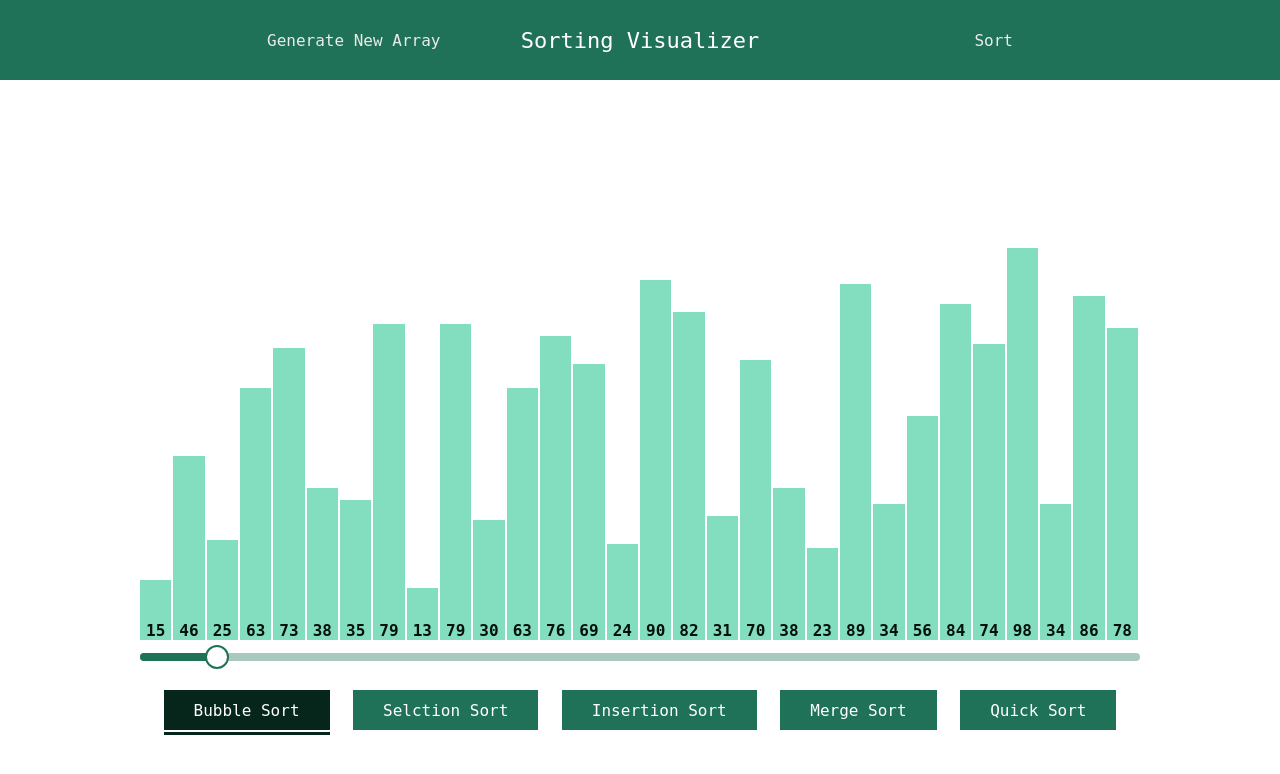
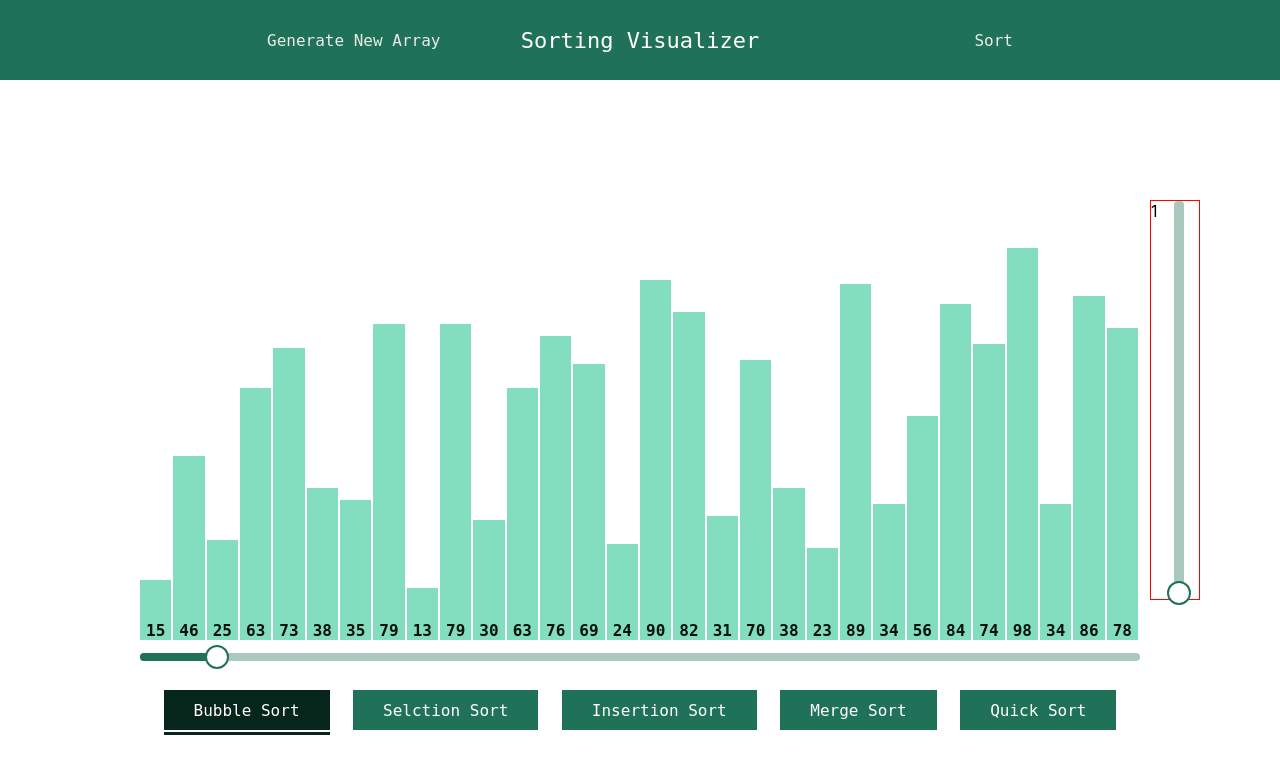
Before and after one commit to Subhash3/sorting-visualizer, a React (Create React App) app in the folder visualizer/: page / in a window 1280 px wide. Shown: the top 774 px of the page. Built offline with nearby package versions, Linux system fonts and the light colour scheme.

Commit message:
Separated out sorting-options and added a non-functional speed slider

```diff
--- /dev/null
+++ b/visualizer/src/components/SortingAlgoOptions/SortingAlgoOptions.tsx
@@ -0,0 +1,38 @@
+import React from 'react'
+import { sortingAlgos } from '../../utils/helpers'
+
+interface IFC_SortingAlgoOptionsProps {
+    sortingAlgo: string,
+    algoChangeHandler: React.MouseEventHandler<HTMLDivElement>
+}
+
+export default function SortingAlgoOptions({ sortingAlgo, algoChangeHandler }: IFC_SortingAlgoOptionsProps) {
+    return (
+        <div className="sort-algo-options">
+            <div
+                className={`sort-algo bubble ${sortingAlgo === sortingAlgos.BUBBLE_SORT ? "active" : ""}`}
+                data-value={sortingAlgos.BUBBLE_SORT}
+                onClick={algoChangeHandler}
+            >Bubble Sort</div>
+            <div
+                className={`sort-algo selection ${sortingAlgo === sortingAlgos.SELECTION_SORT ? "active" : ""}`}
+                data-value={sortingAlgos.SELECTION_SORT}
+                onClick={algoChangeHandler}
+            >Selction Sort</div>
+            <div
+                className={`sort-algo insertion ${sortingAlgo === sortingAlgos.INSERTION_SORT ? "active" : ""}`}
+                data-value={sortingAlgos.INSERTION_SORT}
+                onClick={algoChangeHandler}
+            >Insertion Sort</div>
+            <div
+                className={`sort-algo merge ${sortingAlgo === sortingAlgos.MERGE_SORT ? "active" : ""}`}
+                data-value={sortingAlgos.MERGE_SORT}
+                onClick={algoChangeHandler}
+            >Merge Sort</div>
+            <div className={`sort-algo merge ${sortingAlgo === sortingAlgos.QUICK_SORT ? "active" : ""}`}
+                data-value={sortingAlgos.QUICK_SORT}
+                onClick={algoChangeHandler}
+            >Quick Sort</div>
+        </div>
+    )
+}
--- a/visualizer/src/components/Visualizer/Visualizer.min.css
+++ b/visualizer/src/components/Visualizer/Visualizer.min.css
@@ -1 +1 @@
-.visualizer{width:100%;height:100vh}.visualizer .sort-algo-options{display:-webkit-box;display:-ms-flexbox;display:flex;width:1000px;height:40px;margin:50px auto 0 auto;-webkit-box-pack:space-evenly;-ms-flex-pack:space-evenly;justify-content:space-evenly;-webkit-box-align:center;-ms-flex-align:center;align-items:center;font-family:'Cascadia Code', 'Monospace'}.visualizer .sort-algo-options div{position:relative;display:-ms-grid;display:grid;place-items:center;padding:0 30px;height:100%;background-color:#1f7257;color:white;cursor:pointer;-webkit-transition:background-color 250ms ease-in-out;transition:background-color 250ms ease-in-out}.visualizer .sort-algo-options div:hover,.visualizer .sort-algo-options div.active{background-color:#06251b}.visualizer .sort-algo-options div.active::before{position:absolute;content:'';width:100%;height:3px;bottom:-5px;background-color:inherit;-webkit-transition:background-color 250ms ease-in-out;transition:background-color 250ms ease-in-out}
+.visualizer{width:100%;height:100vh}.visualizer .sort-algo-options{display:-webkit-box;display:-ms-flexbox;display:flex;width:1000px;height:40px;margin:50px auto 0 auto;-webkit-box-pack:space-evenly;-ms-flex-pack:space-evenly;justify-content:space-evenly;-webkit-box-align:center;-ms-flex-align:center;align-items:center;font-family:'Cascadia Code', 'Monospace'}.visualizer .sort-algo-options div{position:relative;display:-ms-grid;display:grid;place-items:center;padding:0 30px;height:100%;background-color:#1f7257;color:white;cursor:pointer;-webkit-transition:background-color 250ms ease-in-out;transition:background-color 250ms ease-in-out}.visualizer .sort-algo-options div:hover,.visualizer .sort-algo-options div.active{background-color:#06251b}.visualizer .sort-algo-options div.active::before{position:absolute;content:'';width:100%;height:3px;bottom:-5px;background-color:inherit;-webkit-transition:background-color 250ms ease-in-out;transition:background-color 250ms ease-in-out}.visualizer .speed-slider-container{position:absolute;top:50%;right:80px;-webkit-transform:translateY(-50%);transform:translateY(-50%);height:400px;width:50px;border:1px solid red}.visualizer .speed-slider-container .MuiSlider-track{width:10px}.visualizer .speed-slider-container .MuiSlider-rail{width:10px}.visualizer .speed-slider-container .MuiSlider-thumb{right:-2px}
--- a/visualizer/src/components/Visualizer/Visualizer.scss
+++ b/visualizer/src/components/Visualizer/Visualizer.scss
@@ -38,4 +38,28 @@
             }
         }
     }
+
+    .speed-slider-container{
+        position: absolute;
+        top: 50%;
+        right: 80px;
+        transform: translateY(-50%);
+        height: 400px;
+        width: 50px;
+        border: 1px solid red;
+
+        .MuiSlider-track{
+            width: 10px;
+            // border: 1px solid yellow;
+        }
+
+        .MuiSlider-rail{
+            width: 10px;
+        }
+
+        .MuiSlider-thumb{
+            right: -2px;
+            // border: 1px solid blue;
+        }
+    }
 }
--- a/visualizer/src/components/Visualizer/Visualizer.tsx
+++ b/visualizer/src/components/Visualizer/Visualizer.tsx
@@ -7,11 +7,13 @@ import BarsContainer, { IFC_BarsInfo } from '../BarsContainer/BarsContainer'
 import { makeStyles, Slider, withStyles } from '@material-ui/core'
 import { generateArray, sortingAlgos } from '../../utils/helpers'
 import { sort } from '../../utils/sort'
+import SortingAlgoOptions from '../SortingAlgoOptions/SortingAlgoOptions'
 
 function Visualizer() {
     const { array, setArray } = useArray()
     const initialColors = array.map(num => "")
     const [sortingAlgo, setSortingAlgo] = useState(sortingAlgos.BUBBLE_SORT)
+    const [sortingSpeed, setSortingSpeed] = useState<number>(1)
     const [barsInfo, setBarsInfo] = useState<IFC_BarsInfo>({
         array: array,
         colors: []
@@ -53,6 +55,18 @@ function Visualizer() {
         })
     }
 
+    const speedChangeHandler = (e: ChangeEvent<{}>, value: number | number[]) => {
+        let newVal: number
+
+        if (typeof value === "number") {
+            newVal = value
+        } else {
+            newVal = value[0]
+        }
+
+        setSortingSpeed(newVal)
+    }
+
     const sortHandler = () => {
         sort(sortingAlgo, barsInfo, setBarsInfo)
     }
@@ -76,32 +90,20 @@ function Visualizer() {
                 max={200}
                 onChange={sliderChangeHandler}
             />
-            <div className="sort-algo-options">
-                <div
-                    className={`sort-algo bubble ${sortingAlgo === sortingAlgos.BUBBLE_SORT ? "active" : ""}`}
-                    data-value={sortingAlgos.BUBBLE_SORT}
-                    onClick={algoChangeHandler}
-                >Bubble Sort</div>
-                <div
-                    className={`sort-algo selection ${sortingAlgo === sortingAlgos.SELECTION_SORT ? "active" : ""}`}
-                    data-value={sortingAlgos.SELECTION_SORT}
-                    onClick={algoChangeHandler}
-                >Selction Sort</div>
-                <div
-                    className={`sort-algo insertion ${sortingAlgo === sortingAlgos.INSERTION_SORT ? "active" : ""}`}
-                    data-value={sortingAlgos.INSERTION_SORT}
-                    onClick={algoChangeHandler}
-                >Insertion Sort</div>
-                <div
-                    className={`sort-algo merge ${sortingAlgo === sortingAlgos.MERGE_SORT ? "active" : ""}`}
-                    data-value={sortingAlgos.MERGE_SORT}
-                    onClick={algoChangeHandler}
-                >Merge Sort</div>
-                <div className={`sort-algo merge ${sortingAlgo === sortingAlgos.QUICK_SORT ? "active" : ""}`}
-                    data-value={sortingAlgos.QUICK_SORT}
-                    onClick={algoChangeHandler}
-                >Quick Sort</div>
+            <div className="speed-slider-container">
+                {sortingSpeed}
+                <PrettoSlider
+                    className={styledClasses.speedSlider}
+                    orientation="vertical"
+                    valueLabelDisplay="auto"
+                    aria-label="pretto slider"
+                    defaultValue={1}
+                    min={1}
+                    max={10}
+                    onChange={speedChangeHandler}
+                />
             </div>
+            <SortingAlgoOptions sortingAlgo={sortingAlgo} algoChangeHandler={algoChangeHandler} />
         </div>
     )
 }
@@ -112,7 +114,20 @@ const useStyles = makeStyles({
         width: 1000,
         left: '50%',
         transform: 'translateX(-50%)',
-    }
+    },
+    speedSlider: {
+        position: "absolute",
+        right: 10,
+        top: 0,
+        height: '50px',
+        // width: '14px !important',
+        rail: {
+            height: 24,
+            width: "14px !important",
+            borderRadius: 24,
+            opacity: 1,
+        }
+    },
 })
 
 // Copied from Material-UI website
--- a/visualizer/src/utils/bubble_sort.ts
+++ b/visualizer/src/utils/bubble_sort.ts
@@ -7,7 +7,7 @@ export const bubbleSort = async (barsInfo: IFC_BarsInfo, setBarsInfo: React.Disp
     // console.log("Before sort: ", array);
     let { array, } = barsInfo
 
-    let i, j, delay = 0.2 / array.length
+    let i, j, delay = 1
     for (i = 0; i <= array.length; i++) {
         for (j = 0; j < array.length - i - 1; j++) {
             if (array[j] > array[j + 1]) {
```
Also changed, not shown: visualizer/src/components/SortingAlgoOptions/SortingAlgoOptions.scss (added).
